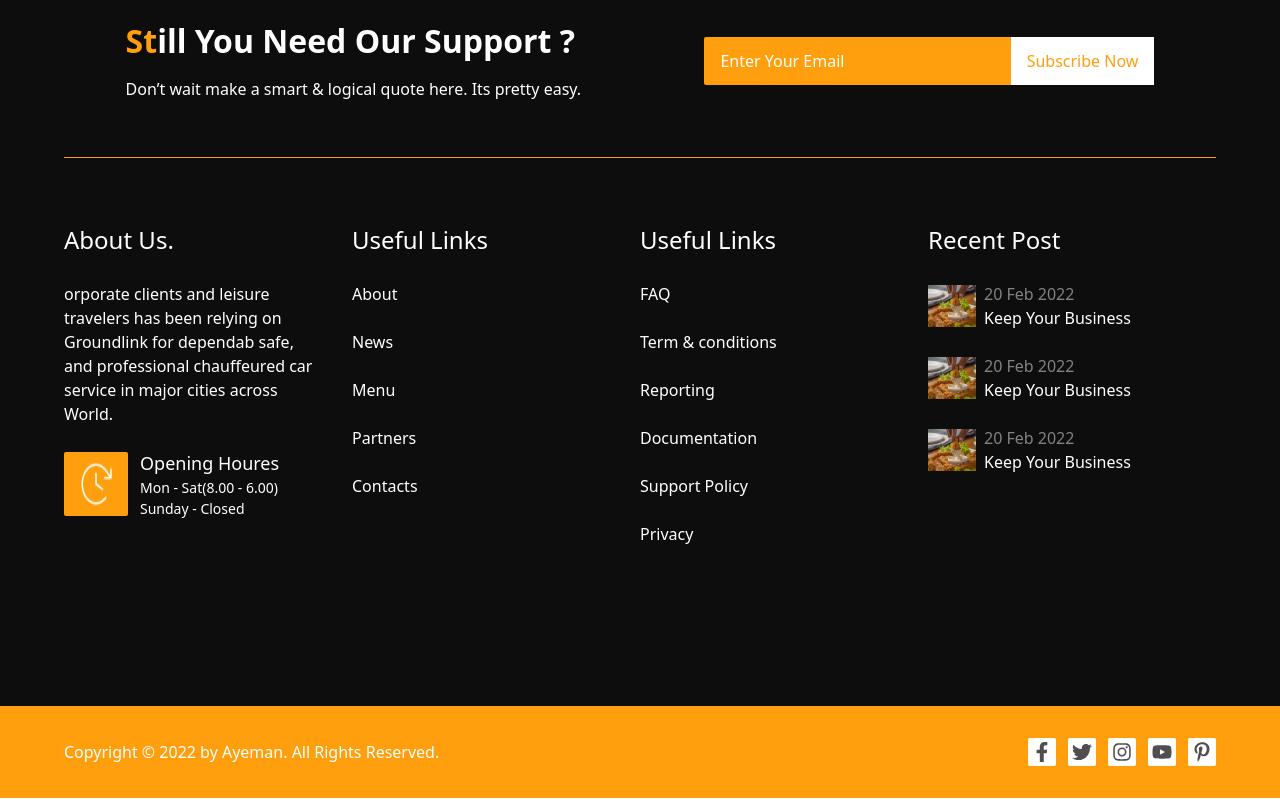
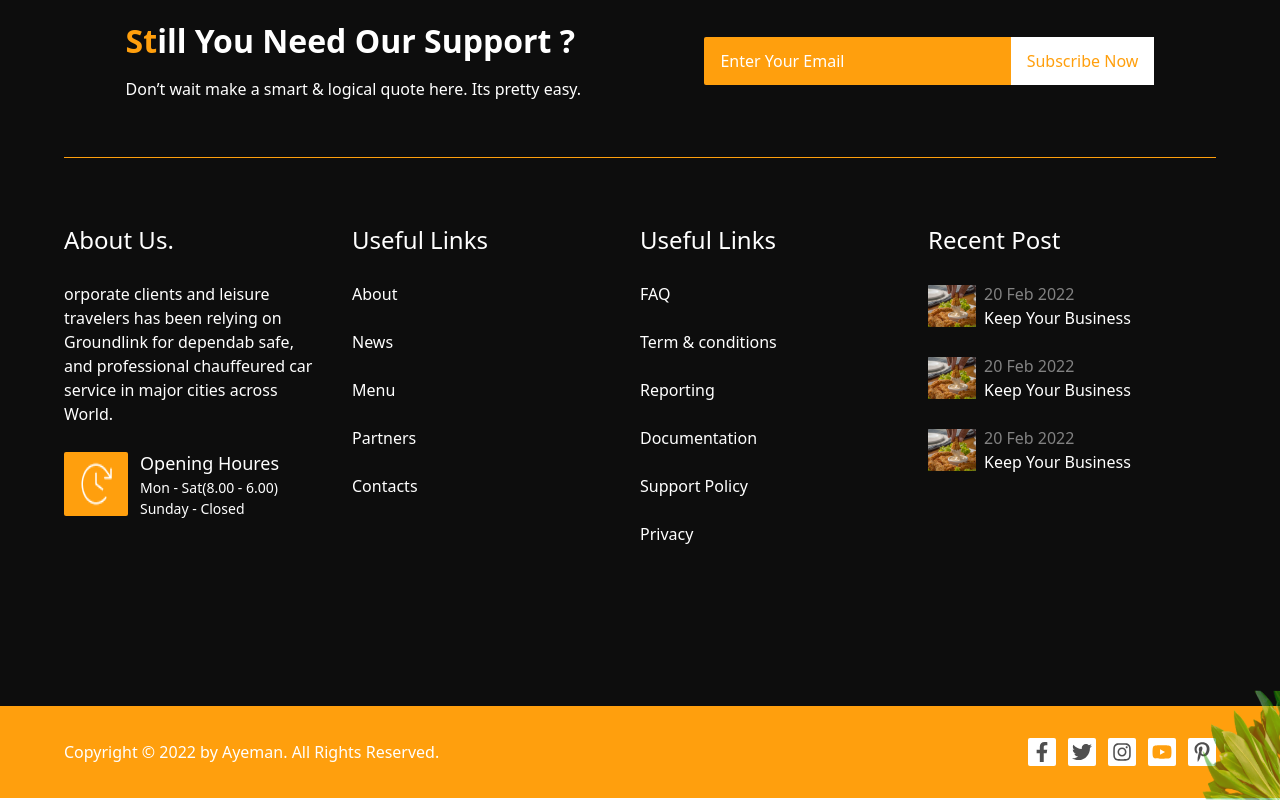
Before and after one commit to promahbubul/food-order-client, a React (Vite) app: page / in a window 1280 px wide. Shown: the part 1961-2761 px from the top of the page. Built offline with nearby package versions, Linux system fonts and the light colour scheme.

Commit message:
added bottom footer added

```diff
--- a/src/components/BottomFooter/BottomFooter.jsx
+++ b/src/components/BottomFooter/BottomFooter.jsx
@@ -7,7 +7,7 @@ import {
   FaTwitter,
   FaYoutube,
 } from "react-icons/fa";
-import { NavLink } from "react-router-dom";
+
 
 const BottomFooter = () => {
   return (
@@ -27,7 +27,7 @@ const BottomFooter = () => {
             <FaInstagram className=" text-gray-2 text-lg" />
           </div>
           <div className="p-1 rounded-sm bg-white">
-            <FaYoutube className=" text-gray-2 text-lg" />
+            <FaYoutube className=" text-primary-2 text-lg" />
           </div>
           <div className="p-1 rounded-sm bg-white">
             <FaPinterestP className=" text-gray-2 text-lg" />
--- a/src/components/Footer/Footer.jsx
+++ b/src/components/Footer/Footer.jsx
@@ -2,6 +2,7 @@ import React from "react";
 import clock from "../../assets/images/clock.png";
 import { Link } from "react-router-dom";
 import footerItem1 from "../../assets/images/footer-item1.png";
+import footerBg from "../../assets/images/footerbg.png";
 
 const Footer = () => {
   return (
@@ -123,6 +124,11 @@ const Footer = () => {
           </div>
         </div>
       </div>
+      <img
+        src={footerBg}
+        alt=""
+        className="absolute right-0 w-[80px] mt-36 "
+      />
     </div>
   );
 };
```
Also changed, not shown: src/assets/images/footerbg.png (renamed from src/assets/images/Rectangle 8925.png).
